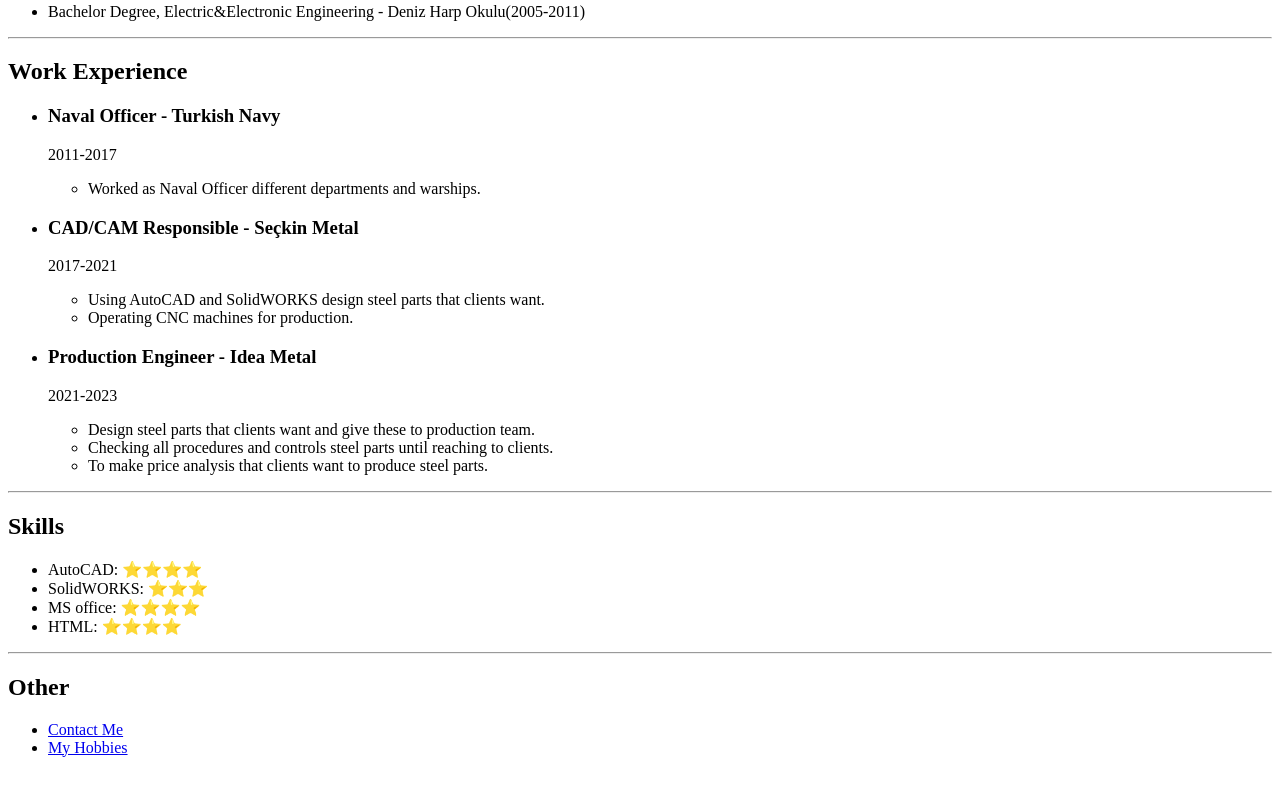
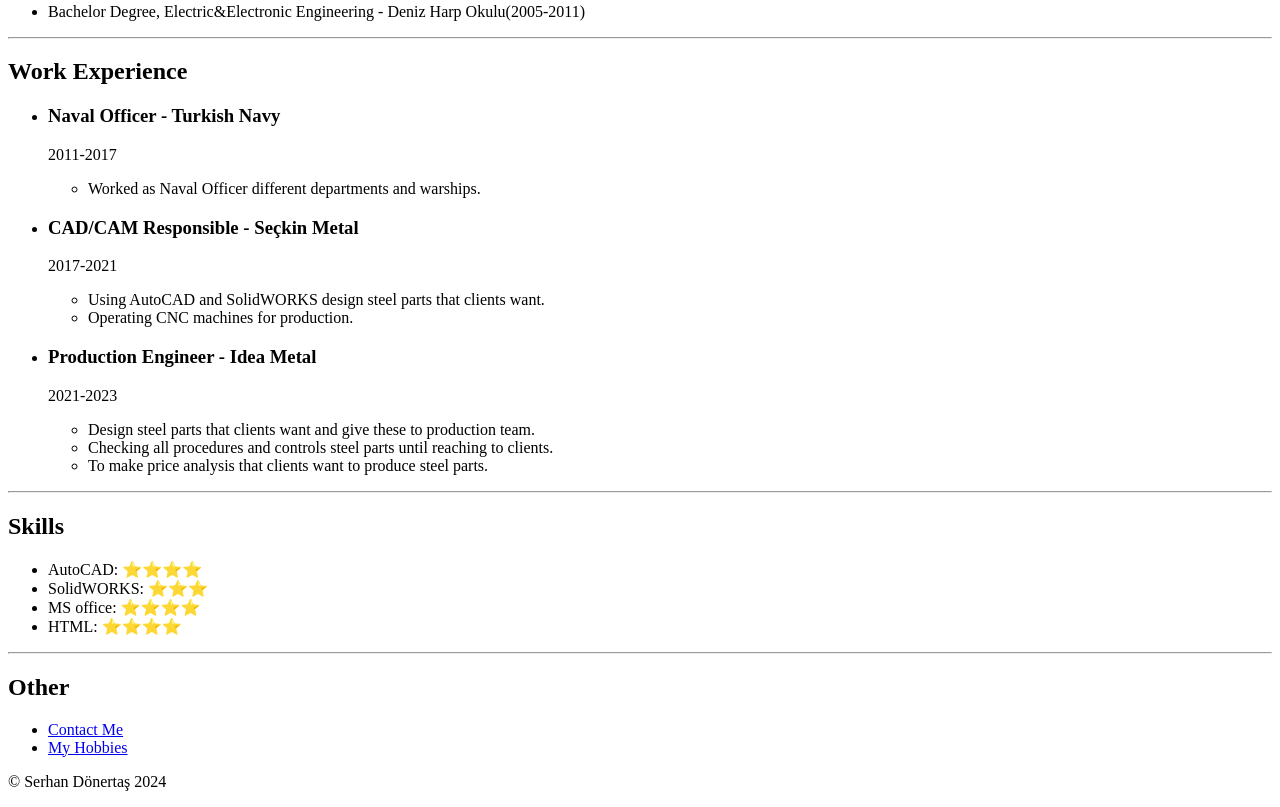
Before and after one commit to serhandonertas/my-resume, a plain HTML site: page index.html in a window 1280 px wide. Shown: the part 451-1258 px from the top of the page. Before the commit the page ends 1224 px from the top, so only its background shows below. Drawn offline with Linux system fonts and the light colour scheme.

Commit message:
Update index.html

```diff
--- a/index.html
+++ b/index.html
@@ -54,5 +54,8 @@
         <li><a href="./public/contact.html">Contact Me</a></li>
         <li><a href="./public/hobbies.html">My Hobbies</a></li>
     </ul>
+    <footer>
+    <p>© Serhan Dönertaş 2024 </p>
+    </footer>
 </body>
 </html>
```
